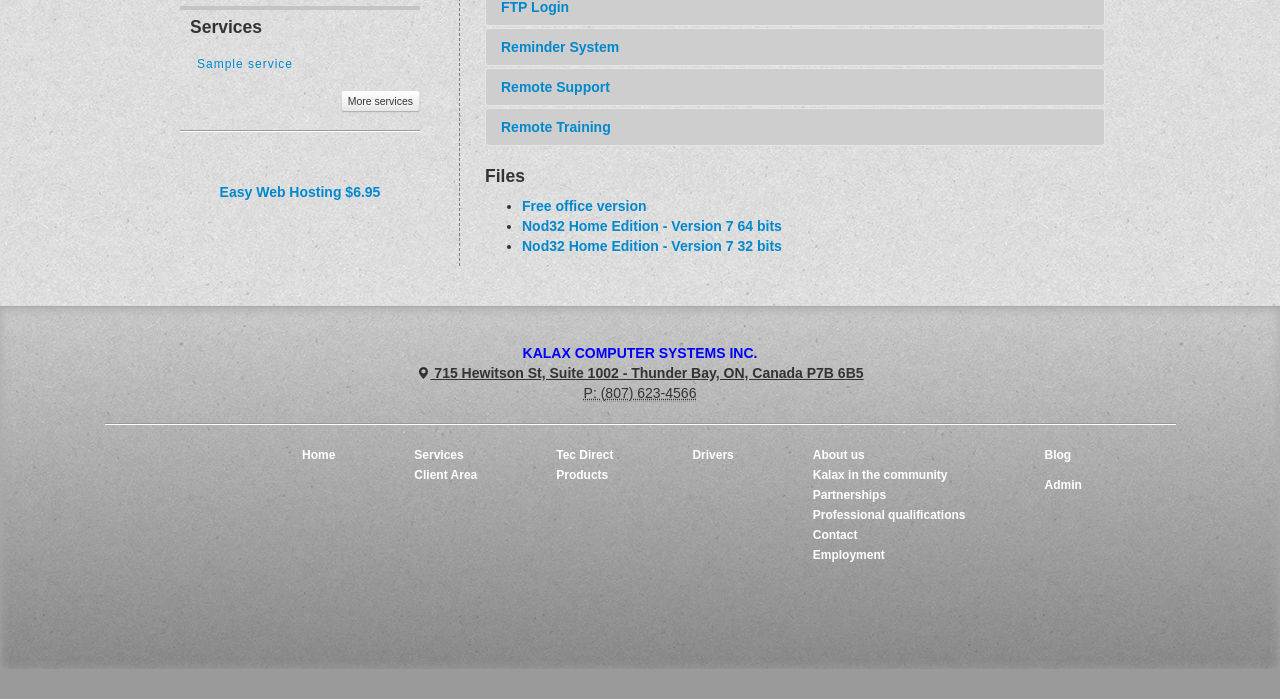
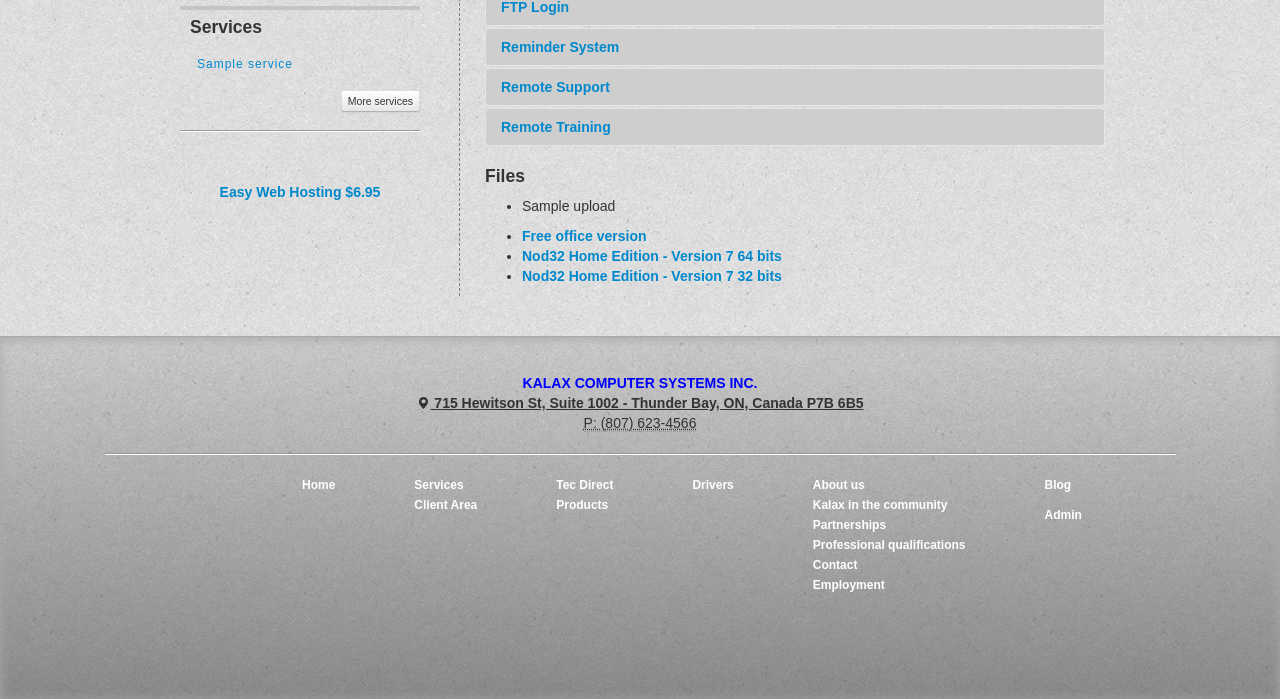
Before and after one commit to augustovictor/kalax, a CakePHP app: the page made by app/View/Pages/client_area.ctp in a window 1280 px wide. Shown: the part 565-1264 px from the top of the page. Before the commit the page ends 1234 px from the top, so only its background shows below. Run offline with PHP 8.4 and a stand-in for CakePHP, Linux system fonts and the light colour scheme; the template is opened without the code that fills it: most values are stand-ins (such as "Sample title", 1, 10 or a date in 2020); form fields are guessed from the names that the template uses; data that the repository does not hold is empty; some libraries are stand-ins or nearby versions.

Commit message:
Add files section

```diff
--- a/app/Controller/AppController.php
+++ b/app/Controller/AppController.php
@@ -47,6 +47,9 @@ class AppController extends Controller {
 		$this->loadModel('Service');
 		$this->set('services', $this->Service->find('all'));
 
+		$this->loadModel('Upload');
+		$this->set('uploads', $this->Upload->find('all'));
+
 		$this->loadModel('New');
 		$this->set('news', $this->New->find('all'));
 
--- a/app/Controller/UploadsController.php
+++ b/app/Controller/UploadsController.php
@@ -18,6 +18,11 @@ class UploadsController extends AppController {
 	}
 
 	public $components = array('Paginator');
+
+	public function download($id) {
+	    $file = $this->Upload->find($id);
+	    return $file;
+	}
 
 	public function index() {
 		$this->Upload->recursive = 0;
--- a/app/View/Layouts/admin.ctp
+++ b/app/View/Layouts/admin.ctp
@@ -65,6 +65,7 @@ $cakeDescription = __d('cake_dev', 'Kalax');
 								<li><?php echo $this->Html->link(__('Jobs'), array('controller' => 'jobs', 'action' => 'index')); ?></li>
 							</ul>
 						</li>
+						<li><?php echo $this->Html->link(__('Uploads'), array('controller' => 'uploads', 'action' => 'index')); ?></li>
 						<li><?php echo $this->Html->link(__('Users'), array('controller' => 'users', 'action' => 'index')); ?></li>
 					<?php endif; ?>
 
--- a/app/View/Pages/client_area.ctp
+++ b/app/View/Pages/client_area.ctp
@@ -123,6 +123,12 @@
 					Files
 				</h4>
 
+				<ul>
+					<?php foreach($uploads as $upload): ?>
+					    <li><?php echo $upload['Upload']['title'] ?></li>
+					<?php endforeach; ?>
+				</ul>
+
 				<ul class="unstiled">
 					<li>
 						<a href="http://kalax.on.ca/test/project/files/Apache.exe"> Free office version</a>
--- a/app/View/Uploads/index.ctp
+++ b/app/View/Uploads/index.ctp
@@ -8,7 +8,7 @@
 	</tr>
 	<?php foreach ($uploads as $upload): ?>
 	<tr>
-		<td><?php echo h($upload['Upload']['title']); ?>&nbsp;</td>
+		<td> <?php echo $this->Html->link(h(__($upload['Upload']['title'])), array('controller' => 'uploads', 'action' => 'download', $upload['Upload']['id'])); ?>&nbsp;</td>
 		<td><?php echo h($upload['Upload']['upload_description']); ?>&nbsp;</td>
 		<td class="actions">
 			<?php echo $this->Html->link(__('View'), array('action' => 'view', $upload['Upload']['id'])); ?>
```
